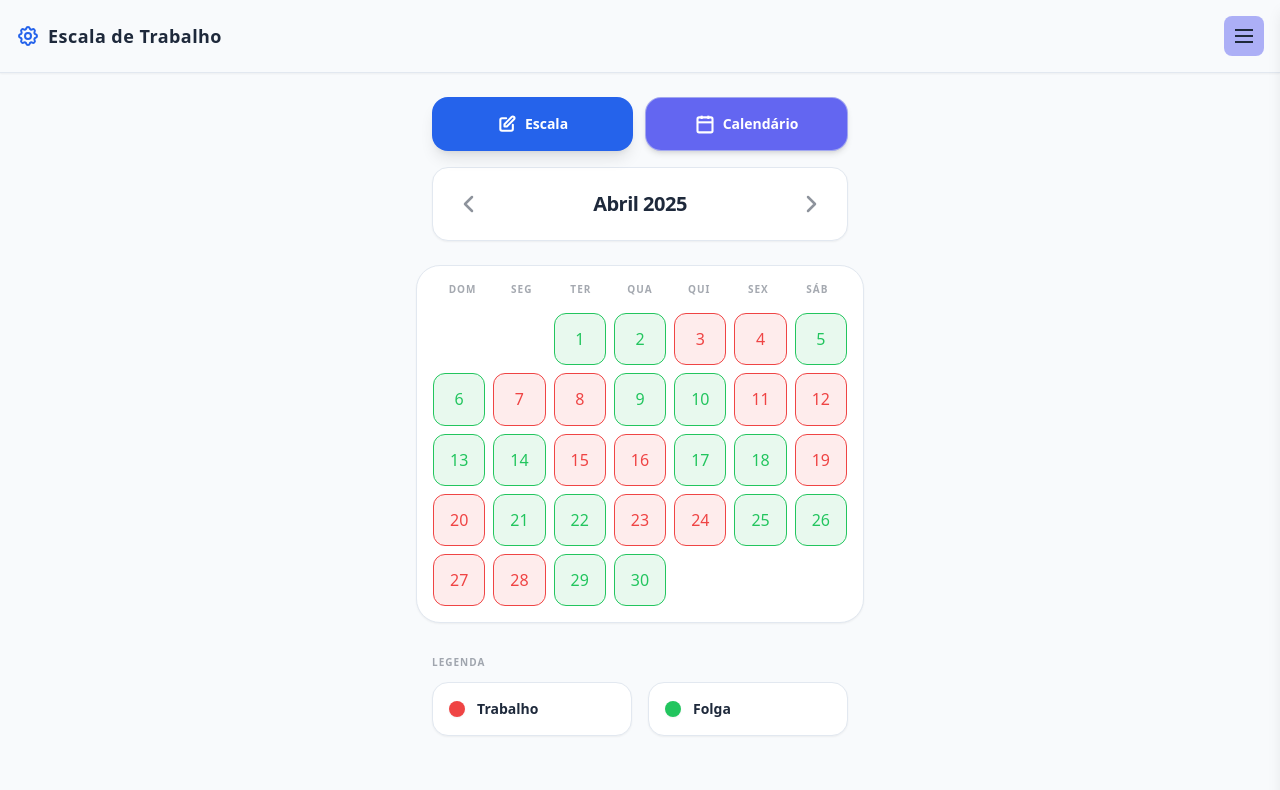
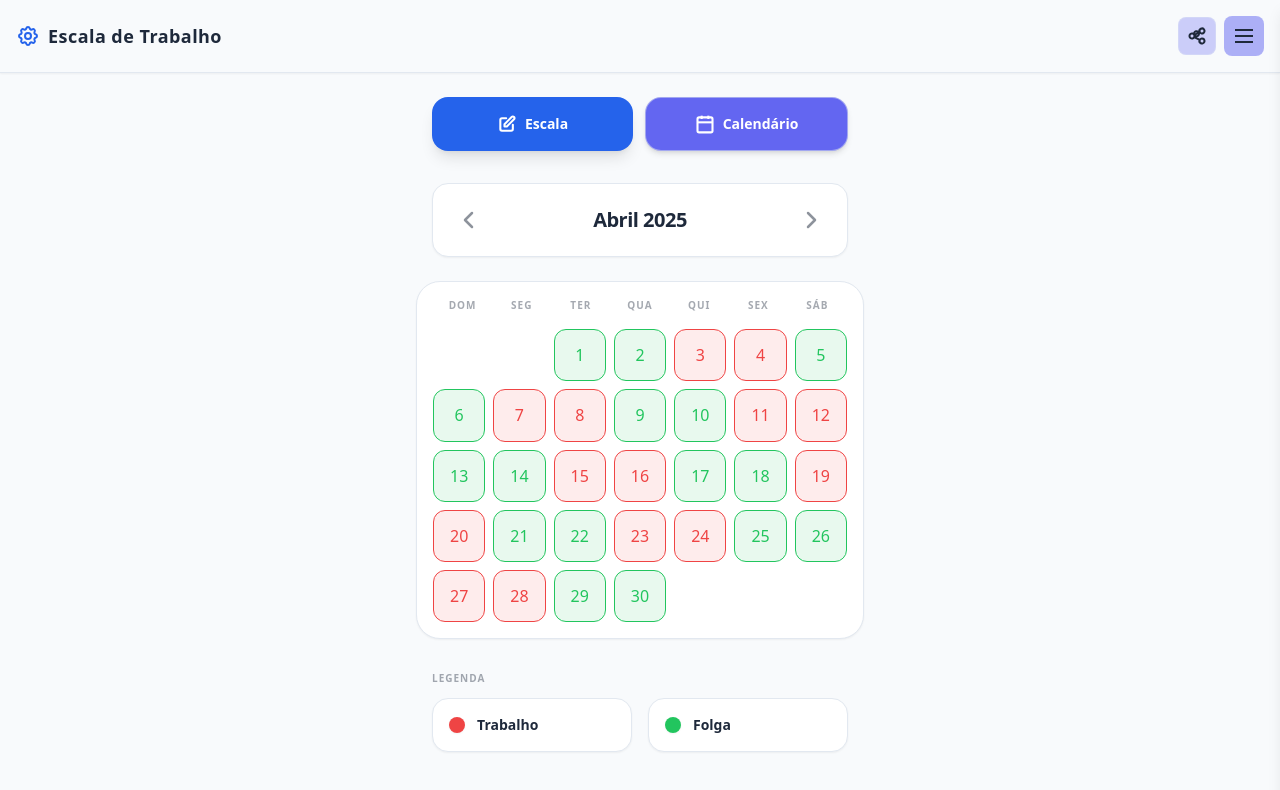
Before and after one commit to Bosguega/EscalaTrabalhoV2, a Vue app: page / in a window 1280 px wide. Shown: the top 790 px of the page. Built offline with nearby package versions, Linux system fonts and the light colour scheme.

Commit message:
compartilhamento imagem

```diff
--- a/package.json
+++ b/package.json
@@ -11,6 +11,8 @@
     "type-check": "vue-tsc -b"
   },
   "dependencies": {
+    "html-to-image": "^1.11.13",
+    "html2canvas": "^1.4.1",
     "localforage": "^1.10.0",
     "pinia": "^3.0.2",
     "vue": "^3.5.13"
--- a/src/App.vue
+++ b/src/App.vue
@@ -1,11 +1,28 @@
 <template>
-  <div class="min-h-screen bg-background text-text font-sans transition-colors duration-300">
-    <Cabecalho @toggle-sidebar="toggleMenuLateral" />
+  <div class="min-h-screen bg-background text-text font-sans transition-colors duration-300 relative">
+    <Cabecalho @toggle-sidebar="toggleMenuLateral" @share="handleShare" />
     <BotoesAcao v-model:data="dataAtual" :cores="scheduleStore.cores" :escala="scheduleStore.escalaAtual" :data-inicial="scheduleStore.dataInicial" @atualizar-escala="scheduleStore.atualizarEscala" @atualizar-data-inicial="scheduleStore.atualizarDataInicial" />
-    <NavegacaoMes v-model:data="dataAtual" />
-    <AreaCalendario v-model:data="dataAtual" :cores="scheduleStore.cores" :escala="scheduleStore.escalaAtual" :data-inicial="scheduleStore.dataInicial" />
-    <LegendaComSeletor :cores="scheduleStore.cores" @atualizar-cores="scheduleStore.atualizarCores" />
+
+    <!-- Área que será capturada -->
+    <div ref="areaCapture" class="bg-background py-4 px-2 group">
+      <NavegacaoMes v-model:data="dataAtual" />
+      <AreaCalendario v-model:data="dataAtual" :cores="scheduleStore.cores" :escala="scheduleStore.escalaAtual" :data-inicial="scheduleStore.dataInicial" />
+      <div class="mt-4 pointer-events-none group-[.capturing]:mt-8">
+        <LegendaComSeletor :cores="scheduleStore.cores" @atualizar-cores="scheduleStore.atualizarCores" class="group-[.capturing]:!px-0" />
+      </div>
+      <!-- Logo/Crédito sutil na imagem -->
+      <div class="text-center mt-8 opacity-20 text-[10px] uppercase tracking-[0.2em] font-bold pb-4 hidden group-[.capturing]:block">
+        Escala de Trabalho
+      </div>
+    </div>
+
     <MenuLateral :aberto="menuLateralAberto" @fechar="fecharMenuLateral" />
+
+    <!-- Overlay de Loading durante captura -->
+    <div v-if="isCapturing" class="fixed inset-0 bg-black/80 backdrop-blur-md z-[100] flex flex-col items-center justify-center text-white">
+      <div class="w-12 h-12 border-4 border-primary border-t-transparent rounded-full animate-spin mb-4"></div>
+      <p class="font-bold tracking-tight">Gerando imagem...</p>
+    </div>
   </div>
 </template>
 
@@ -19,10 +36,13 @@ import LegendaComSeletor from './components/LegendaComSeletor.vue'
 import MenuLateral from './components/MenuLateral.vue'
 import { useThemeStore } from './stores/theme'
 import { useScheduleStore } from './stores/schedule'
+import html2canvas from 'html2canvas'
 
-// Estado do menu lateral
+// Estado
 const menuLateralAberto = ref(false)
 const dataAtual = ref(new Date())
+const areaCapture = ref<HTMLElement | null>(null)
+const isCapturing = ref(false)
 
 // Inicializar stores
 const themeStore = useThemeStore()
@@ -44,6 +64,64 @@ function toggleMenuLateral() {
 function fecharMenuLateral() {
   menuLateralAberto.value = false
 }
+
+// Função para capturar e compartilhar
+async function handleShare() {
+  if (!areaCapture.value) return
+
+  try {
+    isCapturing.value = true
+
+    // Adiciona classe para ajustes específicos de captura (ex: esconder inputs ou mostrar logo)
+    areaCapture.value.classList.add('capturing')
+
+    // Pequeno delay para garantir que o DOM está pronto e a classe aplicada
+    await new Promise(resolve => setTimeout(resolve, 100))
+
+    const canvas = await html2canvas(areaCapture.value, {
+      backgroundColor: getComputedStyle(document.documentElement).getPropertyValue('--color-background').trim()
+        ? `rgb(${getComputedStyle(document.documentElement).getPropertyValue('--color-background')})`
+        : '#0a1220',
+      scale: 2, // Melhor qualidade
+      logging: false,
+      useCORS: true
+    })
+
+    areaCapture.value.classList.remove('capturing')
+
+    const image = canvas.toDataURL('image/png')
+
+    // Tenta usar a Web Share API se disponível (dispositivos móveis)
+    if (navigator.share && navigator.canShare) {
+      const blob = await (await fetch(image)).blob()
+      const file = new File([blob], `escala-${dataAtual.value.getMonth()+1}-${dataAtual.value.getFullYear()}.png`, { type: 'image/png' })
+
+      if (navigator.canShare({ files: [file] })) {
+        await navigator.share({
+          files: [file],
+          title: 'Minha Escala de Trabalho',
+          text: `Confira minha escala de ${dataAtual.value.toLocaleDateString('pt-BR', { month: 'long', year: 'numeric' })}`
+        })
+      } else {
+        downloadImage(image)
+      }
+    } else {
+      downloadImage(image)
+    }
+  } catch (error) {
+    console.error('Erro ao compartilhar:', error)
+    alert('Não foi possível gerar a imagem.')
+  } finally {
+    isCapturing.value = false
+  }
+}
+
+function downloadImage(dataUrl: string) {
+  const link = document.createElement('a')
+  link.download = `escala-${dataAtual.value.getMonth()+1}-${dataAtual.value.getFullYear()}.png`
+  link.href = dataUrl
+  link.click()
+}
 </script>
 
 <style>
--- a/src/components/Cabecalho.vue
+++ b/src/components/Cabecalho.vue
@@ -9,6 +9,17 @@
         <h1 class="text-lg font-bold tracking-wide">Escala de Trabalho</h1>
       </div>
       <div class="flex items-center gap-2">
+        <!-- Botão de Compartilhar -->
+        <button
+          @click="emitShare"
+          class="p-2 rounded-lg bg-secondary/30 text-text hover:bg-secondary/50 focus:outline-none transition-colors border border-border/30"
+          aria-label="Compartilhar"
+        >
+          <svg xmlns="http://www.w3.org/2000/svg" class="w-5 h-5" fill="none" viewBox="0 0 24 24" stroke="currentColor" stroke-width="2.5">
+            <path stroke-linecap="round" stroke-linejoin="round" d="M8.684 13.342C8.886 12.938 9 12.482 9 12c0-.482-.114-.938-.316-1.342m0 2.684a3 3 0 110-2.684m0 2.684l6.632 3.316m-6.632-6a3 3 0 100-2.684m0 2.684l6.632-3.316m0 0a3 3 0 105.367-2.684 3 3 0 00-5.367 2.684zm0 9.316a3 3 0 105.368 2.684 3 3 0 00-5.368-2.684z" />
+          </svg>
+        </button>
+
         <!-- Botão de menu -->
         <button
           @click="toggleSidebar"
@@ -26,12 +37,16 @@
   </template>
 
   <script setup lang="ts">
-  const emit = defineEmits(['toggle-sidebar'])
+const emit = defineEmits(['toggle-sidebar', 'share'])
 
-  function toggleSidebar() {
-    emit('toggle-sidebar')
-  }
-  </script>
+function toggleSidebar() {
+  emit('toggle-sidebar')
+}
+
+function emitShare() {
+  emit('share')
+}
+</script>
 
   <style scoped>
   /* Estilos adicionais se quiser */
--- a/src/components/LegendaComSeletor.vue
+++ b/src/components/LegendaComSeletor.vue
@@ -1,6 +1,6 @@
 <template>
   <div class="flex flex-col max-w-md mx-auto mt-8 px-4">
-    <h3 class="text-[10px] font-bold text-text opacity-40 uppercase tracking-widest mb-3">Legenda</h3>
+    <h3 class="text-[10px] font-bold text-text opacity-40 uppercase tracking-widest mb-3 group-[.capturing]:hidden">Legenda</h3>
     <div class="flex gap-4">
       <!-- Trabalho -->
       <label class="flex-1 bg-card border border-border rounded-2xl p-4 flex items-center gap-3 cursor-pointer shadow-sm hover:bg-secondary/20 transition-colors">
```
Also changed, not shown: 1 other file (tests, documents, lock files or other folders).
